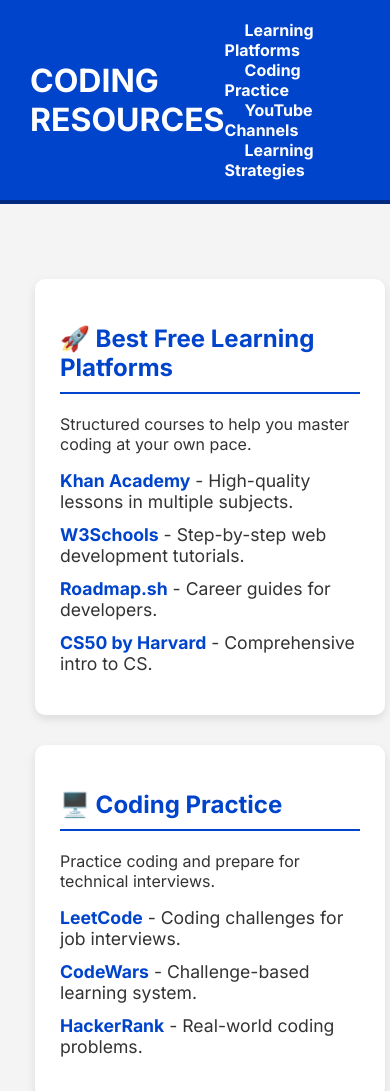
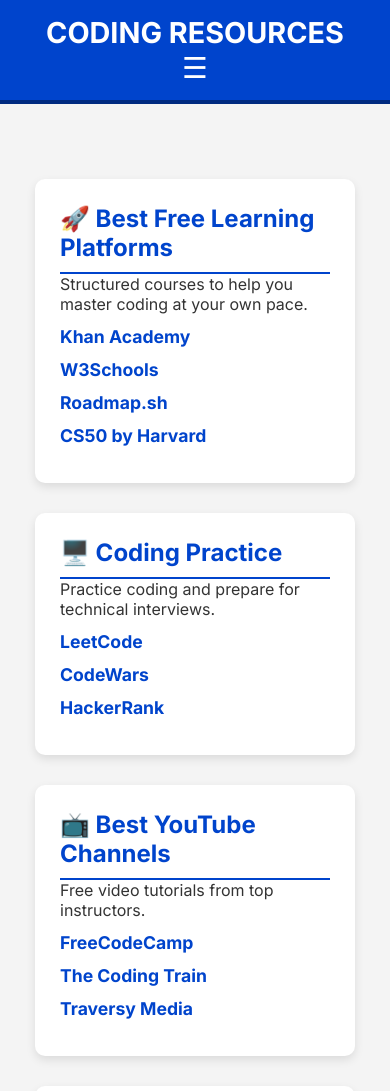
Before and after one commit to Vign3shposhala/CR1, a plain HTML site: page index.html in a window 390 px wide. Shown: the top 1091 px of the page. Drawn offline with Linux system fonts and the light colour scheme.

Commit message:
index.html

```diff
--- a/index.html
+++ b/index.html
@@ -7,36 +7,58 @@
     <link href="https://fonts.googleapis.com/css2?family=Inter:wght@400;700&display=swap" rel="stylesheet">
     <script src="https://kit.fontawesome.com/a076d05399.js" crossorigin="anonymous"></script>
     <style>
+        * {
+            margin: 0;
+            padding: 0;
+            box-sizing: border-box;
+        }
+
         body {
             font-family: 'Inter', sans-serif;
-            margin: 0;
-            padding: 0;
             background: #f4f4f4;
             color: #333;
         }
+
+        /* Header */
         header {
             background: #0044cc;
             color: white;
-            padding: 20px 30px;
+            padding: 15px 20px;
             display: flex;
             justify-content: space-between;
             align-items: center;
             border-bottom: 4px solid #002a80;
         }
+
         header h1 {
             margin: 0;
-            font-size: 2em;
+            font-size: 1.8em;
         }
+
+        /* Navbar */
+        nav {
+            display: flex;
+            gap: 20px;
+        }
+
         nav a {
             color: white;
-            margin-left: 20px;
             text-decoration: none;
             font-weight: 600;
             transition: color 0.3s;
         }
+
         nav a:hover {
             color: #ffcc00;
         }
+
+        /* Responsive Navbar */
+        .menu-toggle {
+            display: none;
+            font-size: 1.8em;
+            cursor: pointer;
+        }
+
         .container {
             max-width: 1200px;
             margin: 40px auto;
@@ -45,41 +67,51 @@
             flex-wrap: wrap;
             justify-content: space-between;
         }
+
+        /* Sections */
         .section {
             background: white;
             border-radius: 10px;
             box-shadow: 0 4px 10px rgba(0, 0, 0, 0.1);
             margin: 15px;
             padding: 25px;
-            flex: 1 1 calc(50% - 40px);
+            flex: 1 1 calc(45% - 30px);
             min-width: 300px;
             transition: transform 0.3s;
         }
+
         .section:hover {
             transform: scale(1.02);
         }
+
         .section h2 {
             color: #0044cc;
             border-bottom: 2px solid #0044cc;
             padding-bottom: 10px;
         }
+
         ul {
             list-style: none;
             padding: 0;
         }
+
         ul li {
             margin: 12px 0;
             font-size: 1.1em;
         }
+
         a {
             text-decoration: none;
             color: #0044cc;
             font-weight: bold;
             transition: 0.3s;
         }
+
         a:hover {
             color: #002a80;
         }
+
+        /* Footer */
         footer {
             margin-top: 50px;
             padding: 20px;
@@ -88,7 +120,34 @@
             font-weight: bold;
             color: white;
         }
+
+        /* 📱 Mobile Responsive */
         @media (max-width: 768px) {
+            header {
+                flex-direction: column;
+                text-align: center;
+            }
+
+            .menu-toggle {
+                display: block;
+            }
+
+            nav {
+                display: none;
+                flex-direction: column;
+                align-items: center;
+                margin-top: 10px;
+            }
+
+            nav a {
+                margin: 5px 0;
+            }
+
+            .container {
+                flex-direction: column;
+                align-items: center;
+            }
+
             .section {
                 flex: 1 1 100%;
             }
@@ -98,42 +157,47 @@
 <body>
     <header>
         <h1>CODING RESOURCES</h1>
-        <nav>
+        <span class="menu-toggle" onclick="toggleMenu()">☰</span>
+        <nav id="nav-menu">
             <a href="#learning-platforms">Learning Platforms</a>
             <a href="#coding-practice">Coding Practice</a>
             <a href="#youtube-channels">YouTube Channels</a>
             <a href="#learning-strategies">Learning Strategies</a>
         </nav>
     </header>
+
     <div class="container">
         <div class="section" id="learning-platforms">
             <h2>🚀 Best Free Learning Platforms</h2>
             <p>Structured courses to help you master coding at your own pace.</p>
             <ul>
-                <li><a href="https://www.khanacademy.org/" target="_blank">Khan Academy</a> - High-quality lessons in multiple subjects.</li>
-                <li><a href="https://www.w3schools.com/" target="_blank">W3Schools</a> - Step-by-step web development tutorials.</li>
-                <li><a href="https://roadmap.sh/" target="_blank">Roadmap.sh</a> - Career guides for developers.</li>
-                <li><a href="https://cs50.harvard.edu/" target="_blank">CS50 by Harvard</a> - Comprehensive intro to CS.</li>
+                <li><a href="https://www.khanacademy.org/" target="_blank">Khan Academy</a></li>
+                <li><a href="https://www.w3schools.com/" target="_blank">W3Schools</a></li>
+                <li><a href="https://roadmap.sh/" target="_blank">Roadmap.sh</a></li>
+                <li><a href="https://cs50.harvard.edu/" target="_blank">CS50 by Harvard</a></li>
             </ul>
         </div>
+
         <div class="section" id="coding-practice">
             <h2>🖥️ Coding Practice</h2>
             <p>Practice coding and prepare for technical interviews.</p>
             <ul>
-                <li><a href="https://leetcode.com/" target="_blank">LeetCode</a> - Coding challenges for job interviews.</li>
-                <li><a href="https://www.codewars.com/" target="_blank">CodeWars</a> - Challenge-based learning system.</li>
-                <li><a href="https://www.hackerrank.com/" target="_blank">HackerRank</a> - Real-world coding problems.</li>
+                <li><a href="https://leetcode.com/" target="_blank">LeetCode</a></li>
+                <li><a href="https://www.codewars.com/" target="_blank">CodeWars</a></li>
+                <li><a href="https://www.hackerrank.com/" target="_blank">HackerRank</a></li>
             </ul>
         </div>
+
         <div class="section" id="youtube-channels">
             <h2>📺 Best YouTube Channels</h2>
             <p>Free video tutorials from top instructors.</p>
             <ul>
-                <li><a href="https://www.youtube.com/c/Freecodecamp" target="_blank">FreeCodeCamp</a> - Full coding courses.</li>
-                <li><a href="https://www.youtube.com/c/TheCodingTrain" target="_blank">The Coding Train</a> - Fun, interactive lessons.</li>
-                <li><a href="https://www.youtube.com/c/TraversyMedia" target="_blank">Traversy Media</a> - Web development tutorials.</li>
+                <li><a href="https://www.youtube.com/c/Freecodecamp" target="_blank">FreeCodeCamp</a></li>
+                <li><a href="https://www.youtube.com/c/TheCodingTrain" target="_blank">The Coding Train</a></li>
+                <li><a href="https://www.youtube.com/c/TraversyMedia" target="_blank">Traversy Media</a></li>
             </ul>
         </div>
+
         <div class="section" id="learning-strategies">
             <h2>📚 Learning Strategies</h2>
             <p>Effective techniques to enhance your learning process.</p>
@@ -144,8 +208,20 @@
             </ul>
         </div>
     </div>
+
     <footer>
         <p>&copy; 2025 Master Coding. All rights reserved.</p>
     </footer>
+
+    <script>
+        function toggleMenu() {
+            var menu = document.getElementById("nav-menu");
+            if (menu.style.display === "flex") {
+                menu.style.display = "none";
+            } else {
+                menu.style.display = "flex";
+            }
+        }
+    </script>
 </body>
 </html>
```
